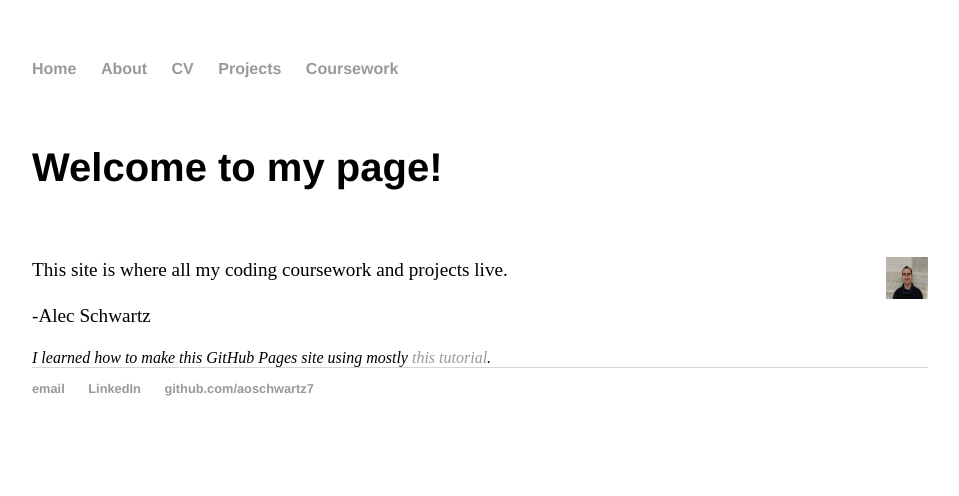
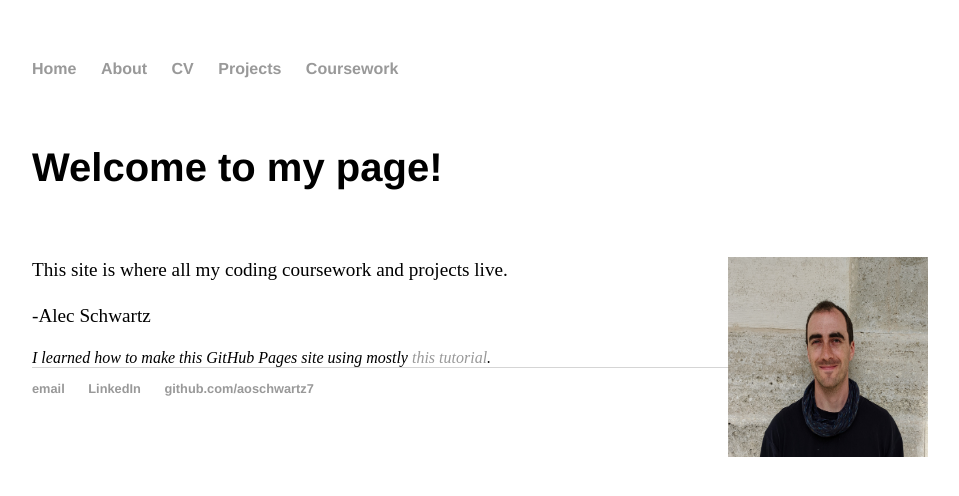
Before and after one commit to aoschwartz7/aoschwartz7.github.io, a Jekyll site: the page built from index.html, in a window 1280 px wide. Shown: the top 496 px of the page, without its empty margins (160-1119 px from the left). Built offline with Jekyll 4.4.1, drawn with Linux system fonts in a browser that asks for light colours.

Commit message:
formatting

```diff
--- a/index.html
+++ b/index.html
@@ -4,7 +4,7 @@ title: Alec
 ---
 <h5>Welcome to my page!</h5>
 <p>
-<img src="portrait.jpg" alt="me" style="float:right;width:42px;height:42px;">
+<img src="portrait.jpg" alt="me" style="float:right;width:200px;height:200px;">
 This site is where all my coding coursework and projects live.
 </p>
 
```
